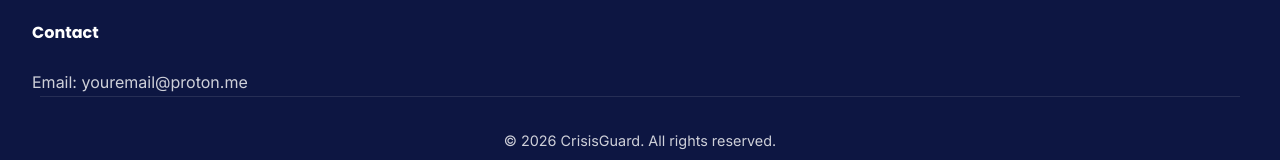
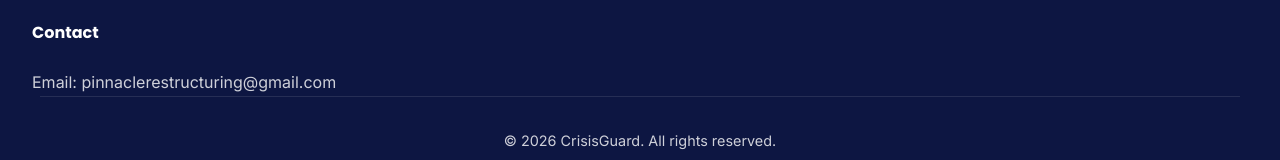
Before and after one commit to vjyavatar/economic-crisis-guide, a plain HTML site: page index.html in a window 1280 px wide. Shown: the part 7111-7271 px from the top of the page. Drawn offline with Linux system fonts and the light colour scheme.

Commit message:
Update index.html

```diff
--- a/index.html
+++ b/index.html
@@ -1233,7 +1233,7 @@
         </div>
         <div>
         <h4>Contact</h4>
-        <p>Email: youremail@proton.me</p>
+        <p>Email: pinnaclerestructuring@gmail.com</p>
         </div>
         <div class="footer-bottom">
             <p>&copy; 2026 CrisisGuard. All rights reserved.</p>
```
